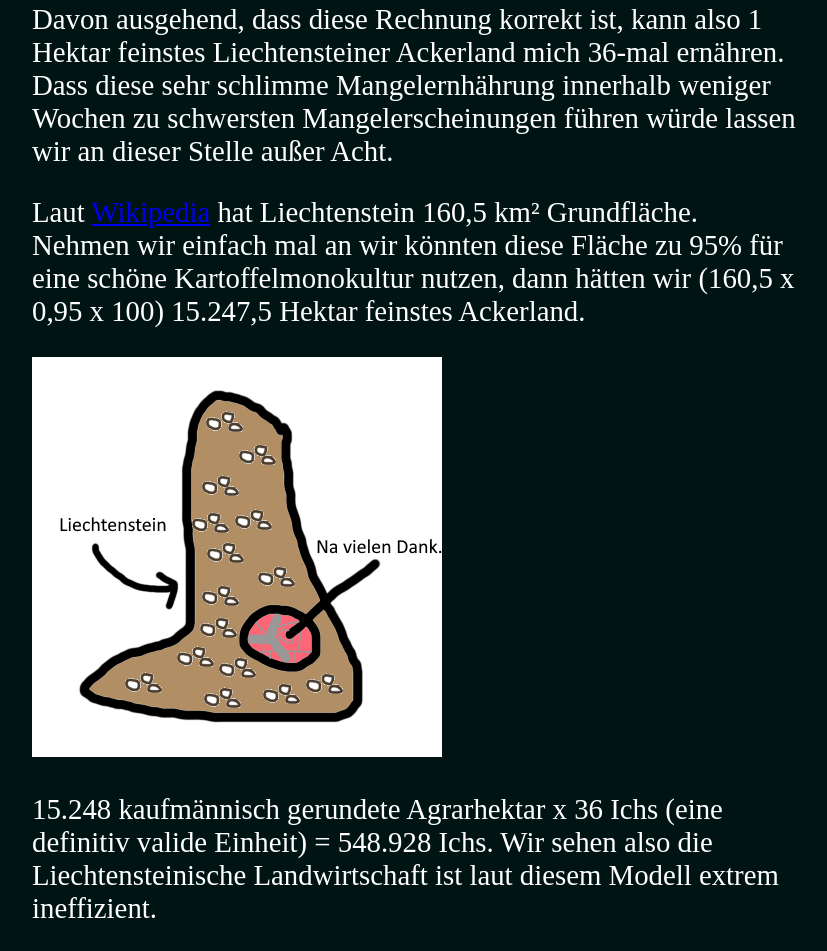
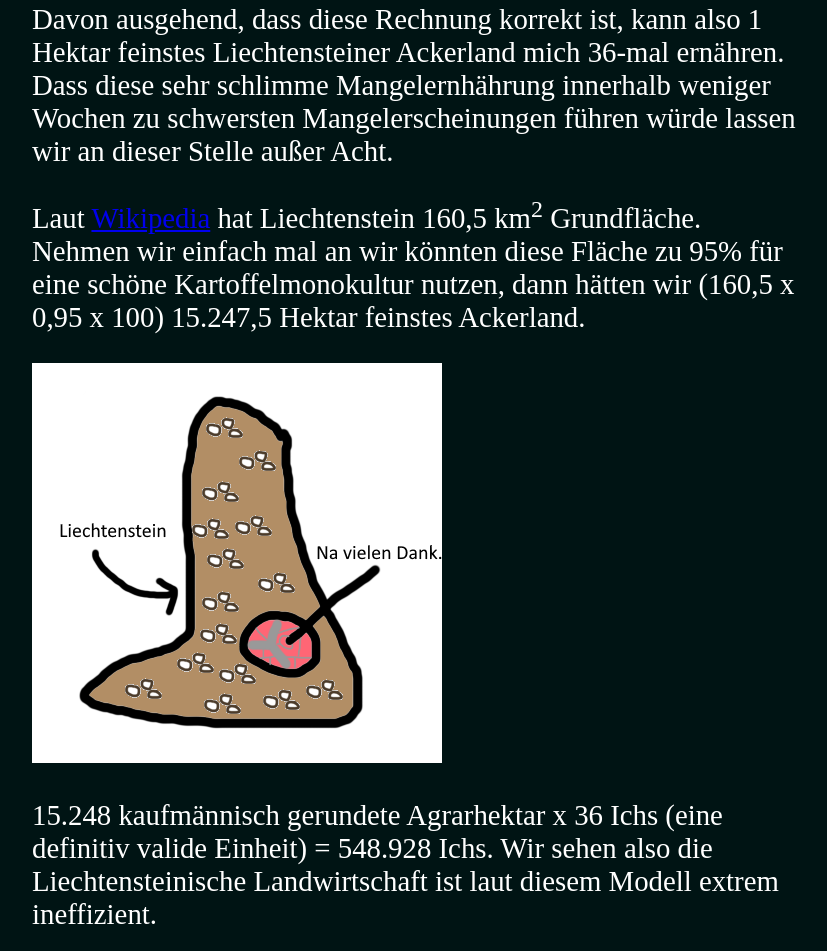
Before and after one commit to henrikh194/Main-Street, a plain HTML site: page articles/290420263.html in a window 1280 px wide. Shown: the part 1066-2017 px from the top of the page, without its empty margins (224-1051 px from the left). Drawn offline with Linux system fonts and the light colour scheme.

Commit message:
web convention superscript

```diff
--- a/articles/290420263.html
+++ b/articles/290420263.html
@@ -11,7 +11,7 @@
         <p>Die Landwirtschaft ist ein essentielles Standbein des menschlichen Lebens, ohne Landwirtschaft und die daraus resultierende Nahrung geht nichts, aber auch wirklich gar nichts. Im Durchschnitt benötige ich etwa 2.500 kcal. Laut dem <a href="https://www.destatis.de/DE/Themen/Branchen-Unternehmen/Landwirtschaft-Forstwirtschaft-Fischerei/Feldfruechte-Gruenland/Tabellen/liste-feldfruechte-zeitreihe.html#123348">Statitischen Bundesamt</a> betrug die Kartoffelproduktion pro Hektar im Jahr 2025 459,6 Dezitonnen. Laut <a href="https://www.plantura.garden/gemuese/kartoffeln/kartoffel-kalorien-und-naehrwerte">Plantura Garden</a> haben 100 gramm Kartoffeln 71,0 kcal.</p>
         <p>459,6 Dezitonnen Kartoffeln = 45.960 kg Kartoffeln = 459.600 100 gramm Einheiten Kartoffeln; 459.600 x 71 kcal = 32.631.600 kcal / 2500 = 13.052,6 Ich-Tage; 13.052.6 / 365(wir ignorieren Schaltjahre) = 35,760 => 36 Ich-Jahre oder 36 mal mich.</p>
         <p>Davon ausgehend, dass diese Rechnung korrekt ist, kann also 1 Hektar feinstes Liechtensteiner Ackerland mich 36-mal ernähren. Dass diese sehr schlimme Mangelernhährung innerhalb weniger Wochen zu schwersten Mangelerscheinungen führen würde lassen wir an dieser Stelle außer Acht.</p>
-        <p>Laut <a href="https://de.wikipedia.org/wiki/Liechtenstein">Wikipedia</a> hat Liechtenstein 160,5 km² Grundfläche. Nehmen wir einfach mal an wir könnten diese Fläche zu 95% für eine schöne Kartoffelmonokultur nutzen, dann hätten wir (160,5 x 0,95 x 100) 15.247,5 Hektar feinstes Ackerland.</p>
+        <p>Laut <a href="https://de.wikipedia.org/wiki/Liechtenstein">Wikipedia</a> hat Liechtenstein 160,5 km<sup>2</sup> Grundfläche. Nehmen wir einfach mal an wir könnten diese Fläche zu 95% für eine schöne Kartoffelmonokultur nutzen, dann hätten wir (160,5 x 0,95 x 100) 15.247,5 Hektar feinstes Ackerland.</p>
         <img src="../img_resources/29042026_4.png" alt="Das 'optimierte Liechtenstein'">
         <p>15.248 kaufmännisch gerundete Agrarhektar x 36 Ichs (eine definitiv valide Einheit) = 548.928 Ichs. Wir sehen also die Liechtensteinische Landwirtschaft ist laut diesem Modell extrem ineffizient.</p>
         <p><i>Daraus schließe ich, man könnte mich etwa 550.000 mal (tatsächliche Einwohner: <a href="https://de.wikipedia.org/wiki/Liechtenstein">40.032</a> Faktor 13,7 !) in Liechtenstein vorkommen lassen, WENN ich nichts weiter als Kartoffeln zu mir nehme und man irgendwie die Liechtensteinische Regierung von diesem waghalsigen Vorhaben überzeugen könnte.</i></p>
```
